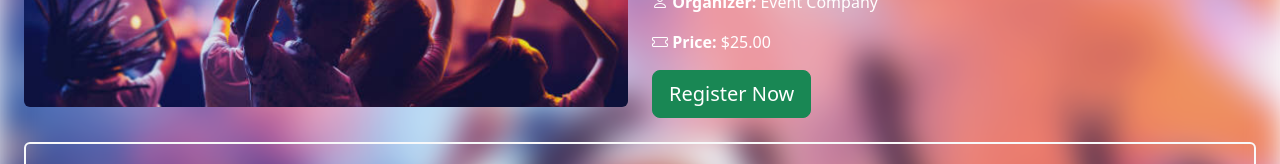
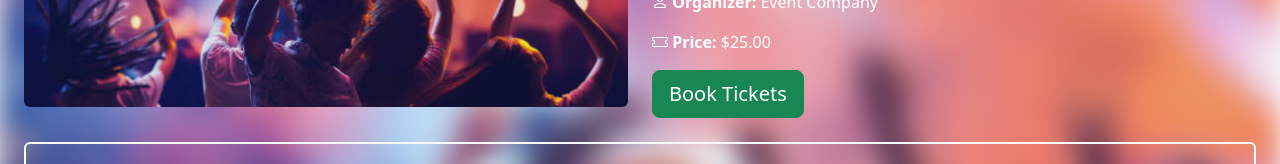
Before and after one commit to 944sahil/upNext, an Angular app: page /details in a window 1280 px wide. Shown: the part 320-484 px from the top of the page. Built offline with nearby package versions, Linux system fonts and the light colour scheme.

Commit message:
Update event-details.html

```diff
--- a/src/app/event-details/event-details.html
+++ b/src/app/event-details/event-details.html
@@ -50,7 +50,7 @@
                 <p><strong><i class="bi bi-person"></i> Organizer:</strong> Event Company</p>
                 <p><strong><i class="bi bi-ticket"></i> Price:</strong> $25.00</p>
             </div>
-            <button class="btn btn-success btn-lg">Register Now</button>
+            <button class="btn btn-success btn-lg">Book Tickets</button>
         </div>
     </div>
 
```
